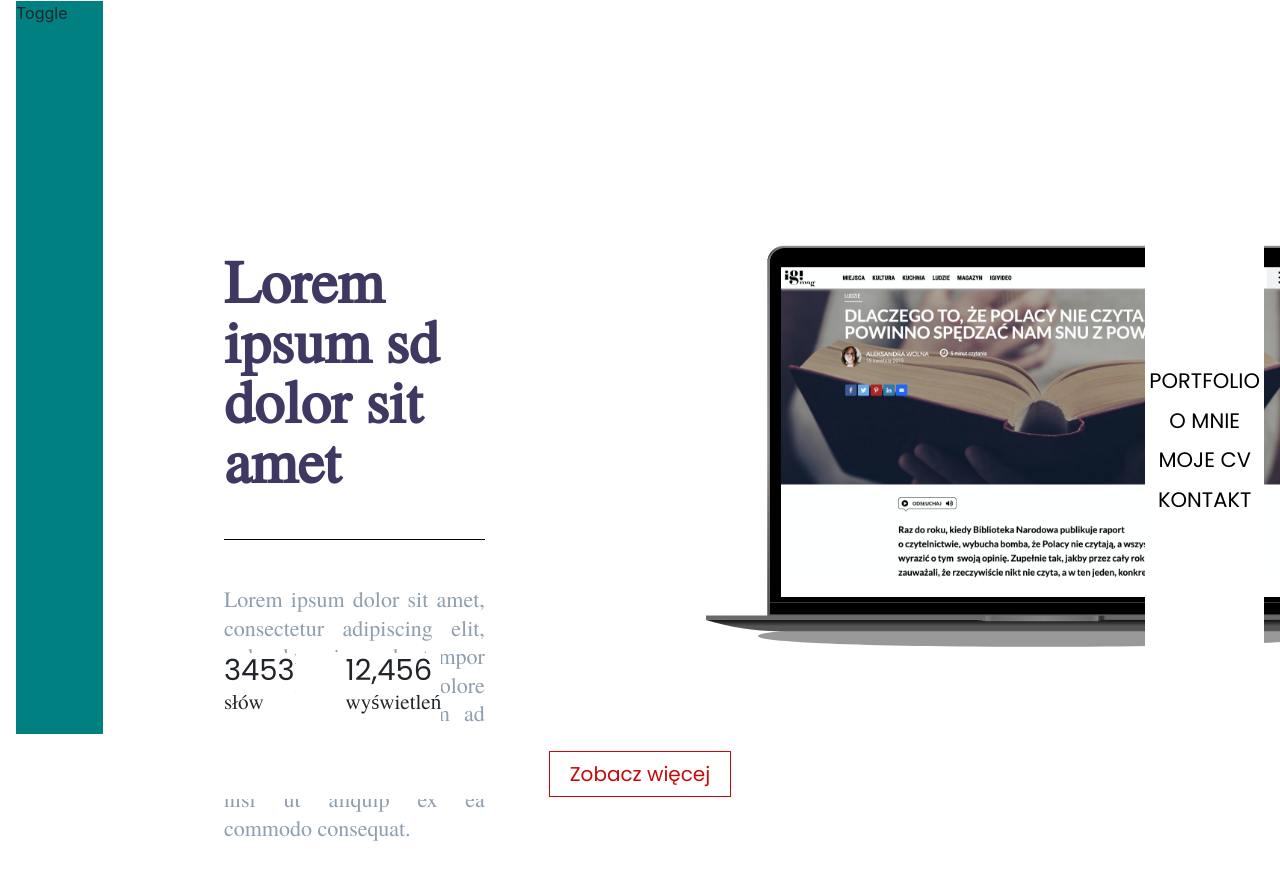
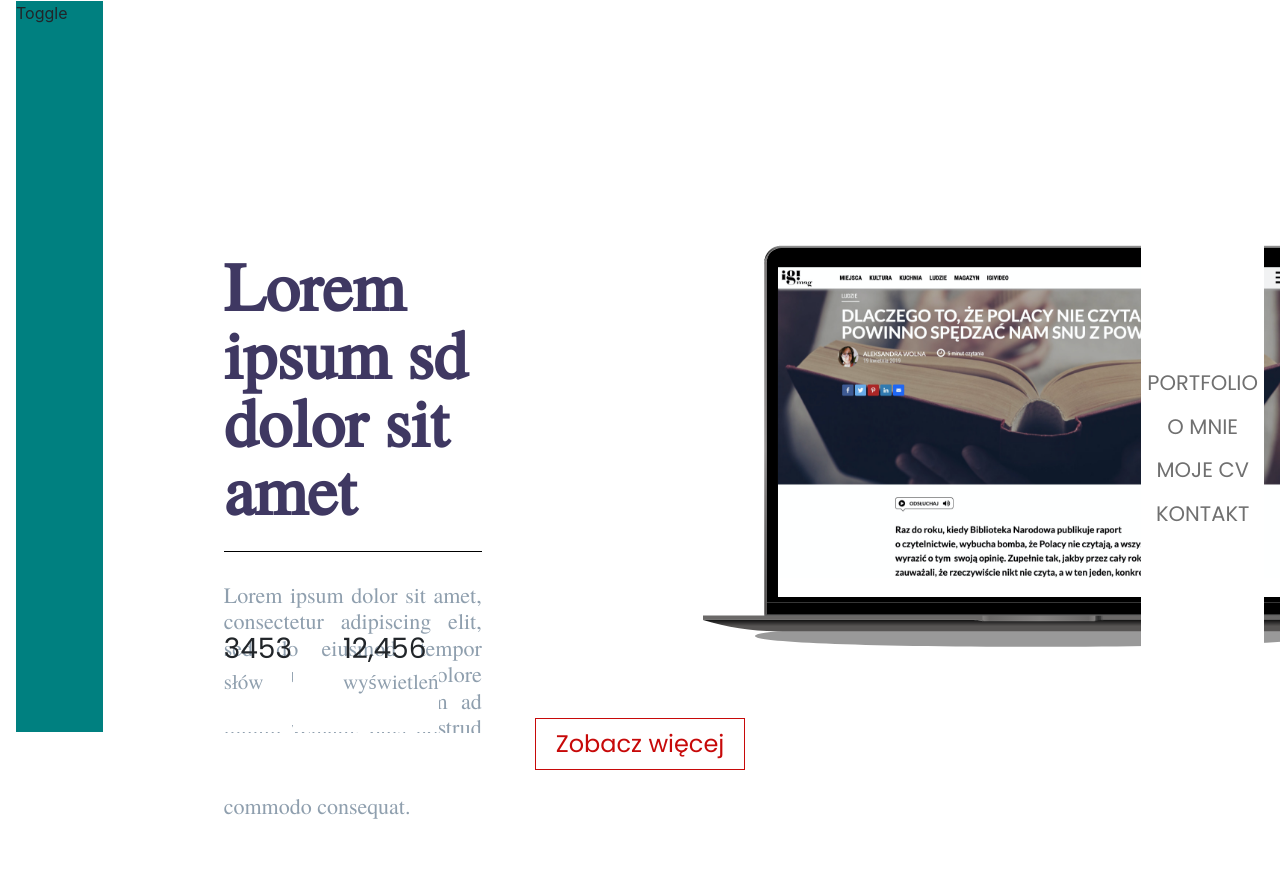
Before and after one commit to elderbary/portfolio-react-aleksandra, a React (Create React App) app: page / in a window 1280 px wide. Shown: the top 880 px of the page. Built offline with nearby package versions, Linux system fonts and the light colour scheme.

Commit message:
poprawki stylistyczne

```diff
--- a/src/styles/butt.css
+++ b/src/styles/butt.css
@@ -6,9 +6,9 @@
 .button {
     border: 1px solid #C70909;
     background: none;
-    margin-top: 16px;
+    margin-top: -15px;
     padding: 7px 20px;
-    font-size: 20px;
+    font-size: 24px;
     font-family: 'Poppins', sans-serif;
     color: #C70909;
     cursor: pointer;
--- a/src/styles/nav.css
+++ b/src/styles/nav.css
@@ -11,9 +11,9 @@ nav.main {
 nav.main a {
   display: block;
   text-decoration: none;
-  color: #707070;
+  color: #707070 !important;
   text-transform: uppercase;
-  padding: 4px;
+  padding: 6px;
   font-size: 21px;
   text-align: center;
   transition: 0.2s;
@@ -23,7 +23,7 @@ nav.main a {
 }
 
 nav.main a:hover {
-  color: black;
+  color: black !important;
 }
 
 nav.main a.active {
--- a/src/styles/social.css
+++ b/src/styles/social.css
@@ -8,3 +8,7 @@
 .flex-container ul {
     list-style-type: none;
 }
+
+.flex-container li {
+    margin-top: 6px;
+}
--- a/src/styles/stats.css
+++ b/src/styles/stats.css
@@ -5,6 +5,7 @@
     justify-items: end;
     margin-left: 120px;
     padding: 0px 0px 0px 0px;
+    margin-top: -35px;
 }
 
 .flex-container-text2 {
@@ -14,12 +15,13 @@
     justify-items: end;
     margin-left: 50px;
     padding: 0px 0px 0px 0px;
+    margin-top: -35px;
 }
 
 
 .flex-container-text1 h2 {
     font-family: 'Poppins', sans-serif;
-    font-size: 29px;
+    font-size: 28px;
     text-align: left;
 }
 
@@ -27,12 +29,13 @@
     font-family: TeXGyreTermes;
     font-size: 21px;
     text-align: left;
-    margin-top: -10px;
+    margin-top: -7px;
+    color: #8F9FAE !important;
 }
 
 .flex-container-text2 h2 {
     font-family: 'Poppins', sans-serif;
-    font-size: 29px;
+    font-size: 28px;
     text-align: left;
 }
 
@@ -40,5 +43,6 @@
     font-family: TeXGyreTermes;
     font-size: 21px;
     text-align: left;
-    margin-top: -10px;
+    margin-top: -7px;
+    color: #8F9FAE !important;
 }
--- a/src/styles/text.css
+++ b/src/styles/text.css
@@ -2,7 +2,7 @@
     padding-top: 250px;
     margin-bottom: 150px;
     margin-left: 120px;
-    padding-bottom: 40px;
+    padding-bottom: 20px;
     margin-right: 220px;
     border-bottom: 1.5px solid black;
 
@@ -10,7 +10,7 @@
 
 .title h1 {
     font-family: TeXGyreTermes;
-    font-size: 60px;
+    font-size: 68px;
     font-weight: bold;
     font-stretch: normal;
     font-style: normal;
@@ -22,7 +22,7 @@
 
 .text {
     margin-left: 120px;
-    margin-top: -105px;
+    margin-top: -120px;
     padding: 0px;
     margin-right: 220px;
 }
@@ -33,7 +33,7 @@
     font-weight: normal;
     font-stretch: normal;
     font-style: normal;
-    line-height: 1.3;
+    line-height: 1.2;
     letter-spacing: normal;
     text-align: justify;
     color: #8F9FAE;
```
